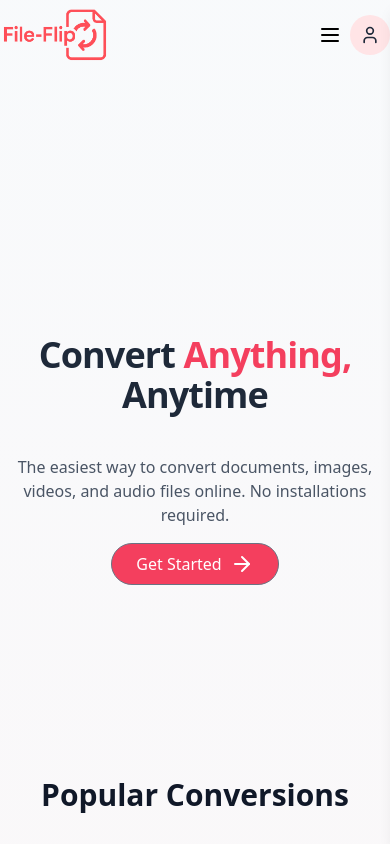
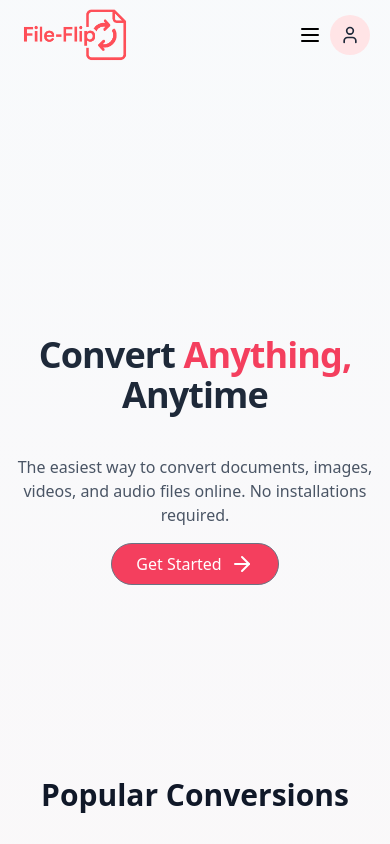
Before and after one commit to shubhamAmrawat/File-Flip, a React (Vite) app in the folder client/: page / in a window 390 px wide. Shown: the top 844 px of the page. Built offline with nearby package versions, Linux system fonts and the light colour scheme.

Commit message:
navbar bug fix

```diff
--- a/client/src/Components/NavigationBar.jsx
+++ b/client/src/Components/NavigationBar.jsx
@@ -4,8 +4,7 @@ import logo from "../assets/logo.png";
 import {  Menu, User,} from "lucide-react";
 import MobileMenu from "./MobileMenu";
 import { Link, useLocation, useNavigate } from "react-router-dom";
-import AboutPage from "../Pages/AboutPage";
-// import { useNavigation } from "react-router-dom";
+
 
 const NavigationBar = () => {
   const [isMenuOpen, setIsMenuOpen] = useState(false);
@@ -46,7 +45,7 @@ const NavigationBar = () => {
 
   return (
     <header
-      className={`flex items-center justify-between w-full py-2 sm:py-3 sm:px-18 sticky top-0 z-50 transition-all duration-300 ${
+      className={`flex items-center justify-between w-full py-2 sm:py-3 px-5 sm:px-18 sticky top-0 z-50 transition-all duration-300 ${
         scrolled ? "bg-rose-50/70 shadow  backdrop-blur-md" : "bg-transparent"
       }`}
     >
@@ -96,7 +95,12 @@ const NavigationBar = () => {
           </button>
         )}
 
-        <MobileMenu isOpen={isMenuOpen} onClose={() => setIsMenuOpen(false)} />
+        {isMenuOpen && (
+          <MobileMenu
+            isOpen={isMenuOpen}
+            onClose={() => setIsMenuOpen(false)}
+          />
+        )}
       </div>
     </header>
   );
```
